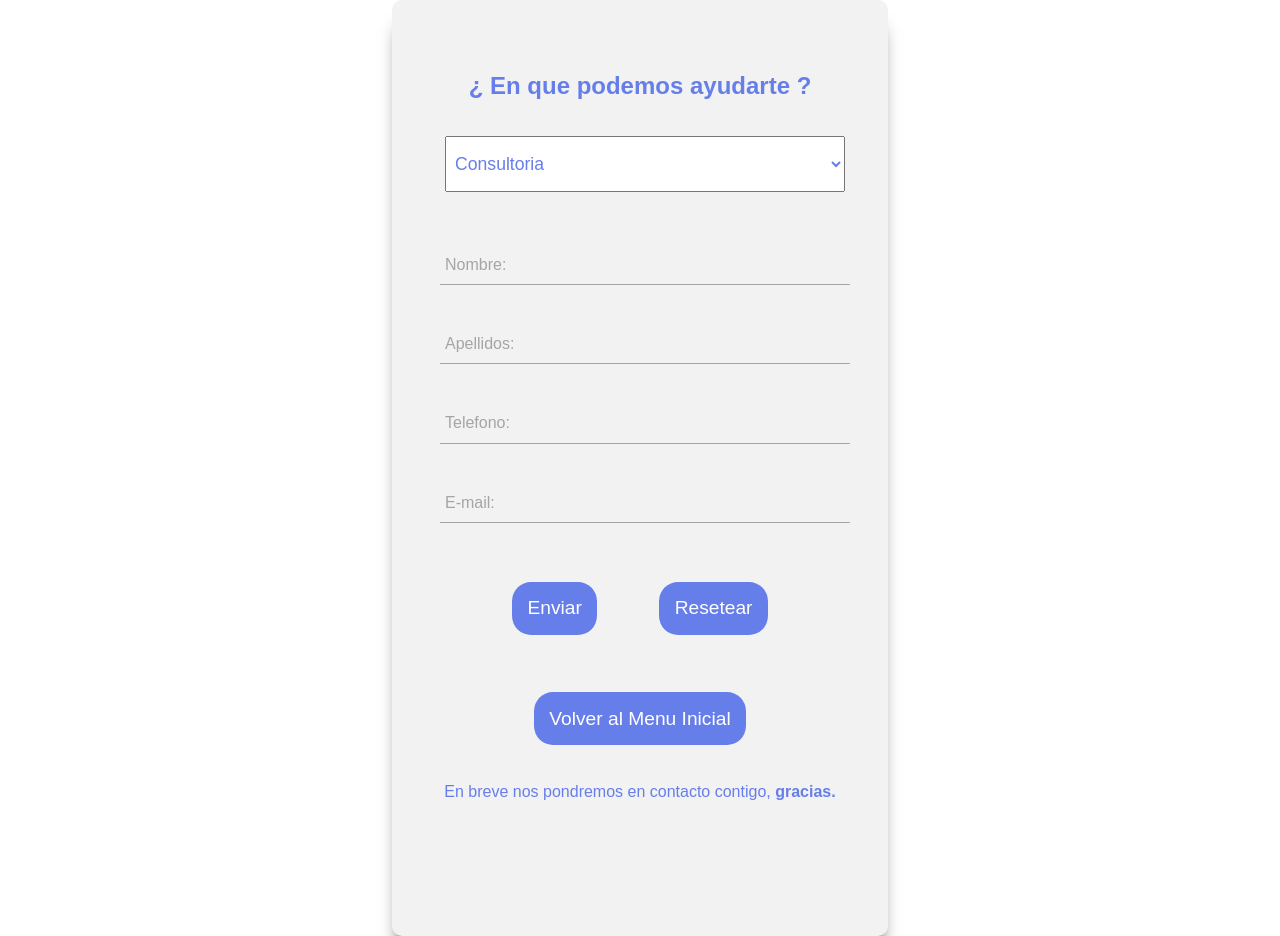
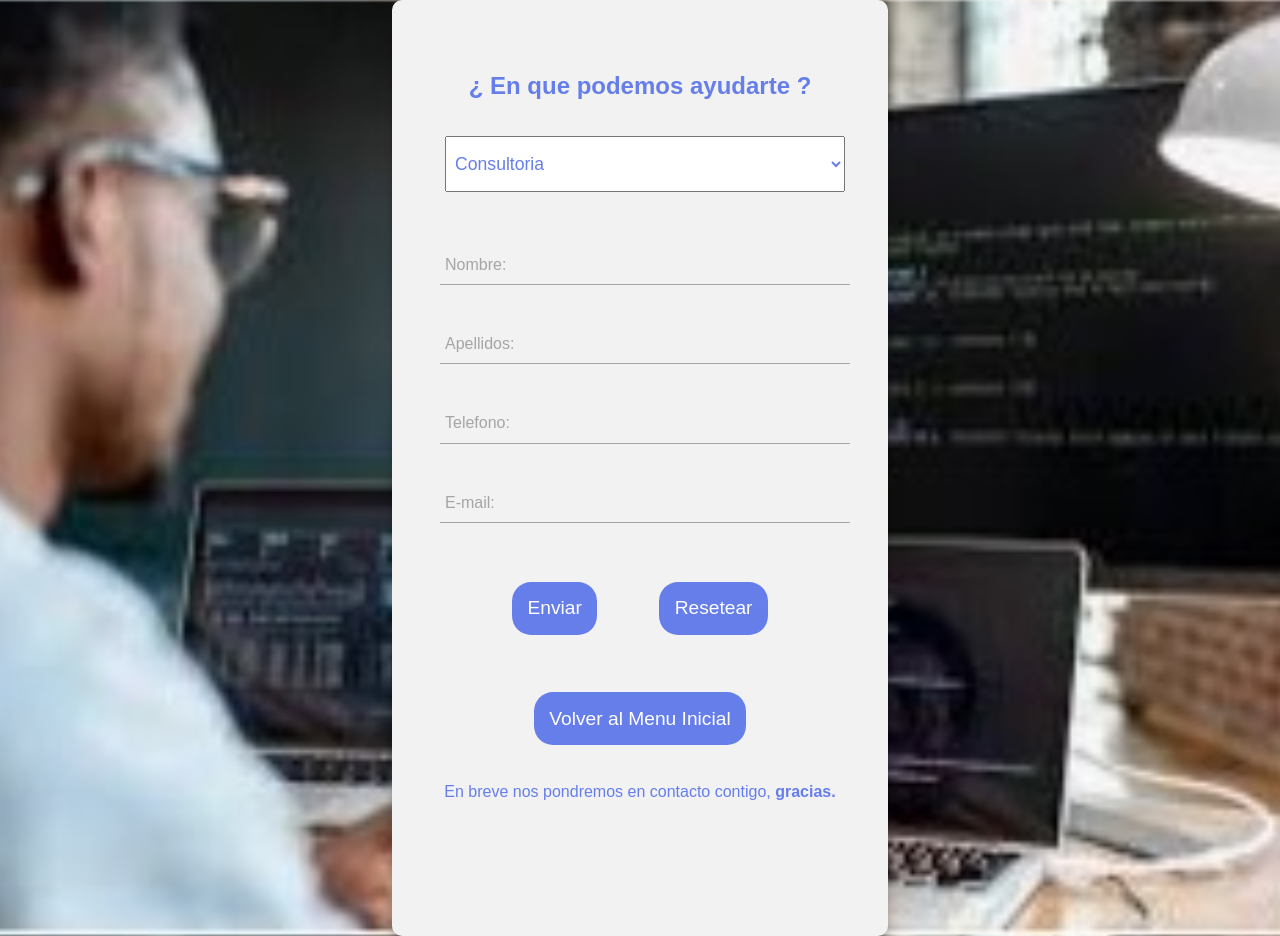
Before and after one commit to Dan17MAd/WebEmpresa.io, a plain HTML site: page formulario.html in a window 1280 px wide. Drawn offline with Linux system fonts and the light colour scheme; the site is published under a folder, as on GitHub Pages, so addresses that start at the root find nothing.

Commit message:
Update style.css

```diff
--- a/style.css
+++ b/style.css
@@ -6,7 +6,7 @@ margin: 0;
 }
 
 body{
-background:  url(/assets/hero2.jpg);
+background:  url(assets/hero2.jpg);
 background-size: cover;
 background-position: center;
 font-family:'Raleway', sans-serif;
```
